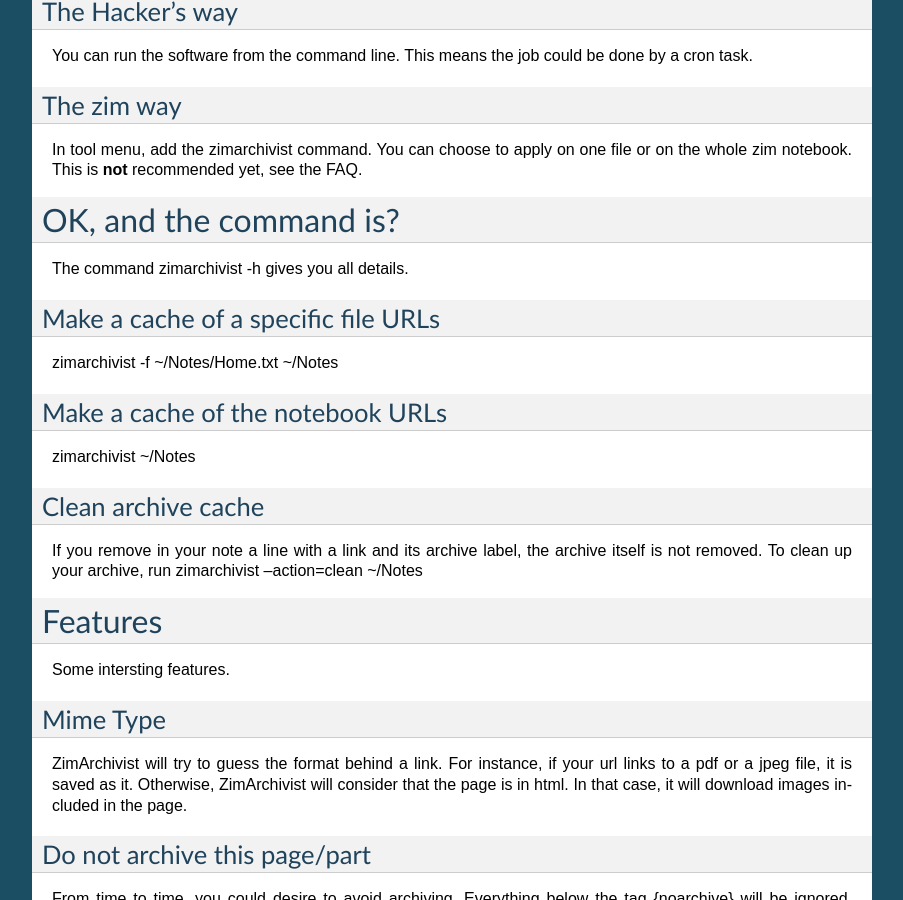
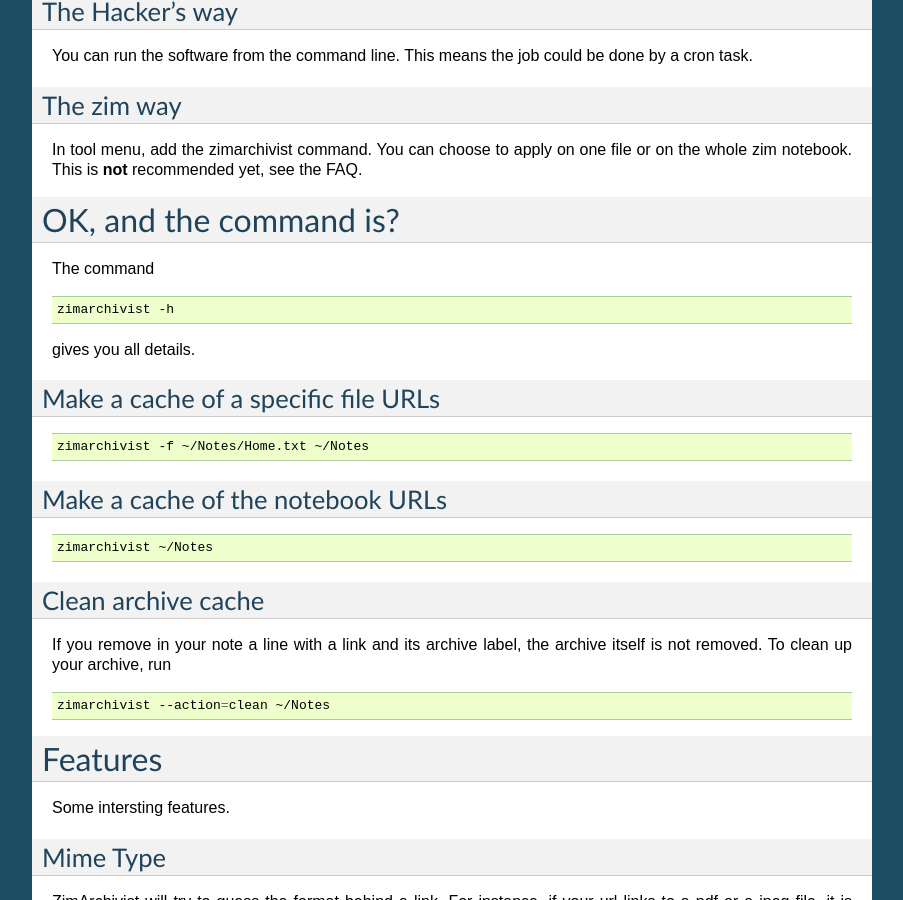
Before and after one commit to DarioGT/ZimArchivist, a Sphinx documentation site: the page built from doc/index.rst, in a window 1280 px wide and 900 px high, scrolled down 676 px. Shown: the whole window, without its empty margins (198-1101 px from the left). Built offline with Sphinx 7.4.7, drawn with Linux system fonts in a browser that asks for light colours; formulas are drawn with MathJax 3.

Commit message:
syntax commands

```diff
--- a/doc/index.rst
+++ b/doc/index.rst
@@ -51,23 +51,36 @@
 OK, and the command is?
 =======================
 The command
-zimarchivist -h
+
+.. code-block:: sh
+
+    zimarchivist -h
+
 gives you all details.
 
 Make a cache of a specific file URLs
 -------------------------------------
-zimarchivist -f ~/Notes/Home.txt ~/Notes
+
+.. code-block:: sh
+
+    zimarchivist -f ~/Notes/Home.txt ~/Notes
 
 Make a cache of the notebook URLs
 ---------------------------------
-zimarchivist ~/Notes
+
+.. code-block:: sh
+
+    zimarchivist ~/Notes
 
 
 Clean archive cache
 -------------------
 If you remove in your note a line with a link and its archive label, the archive itself is not removed.
 To clean up your archive, run
-zimarchivist --action=clean ~/Notes
+
+.. code-block:: sh
+
+    zimarchivist --action=clean ~/Notes
 
 
 Features
```
